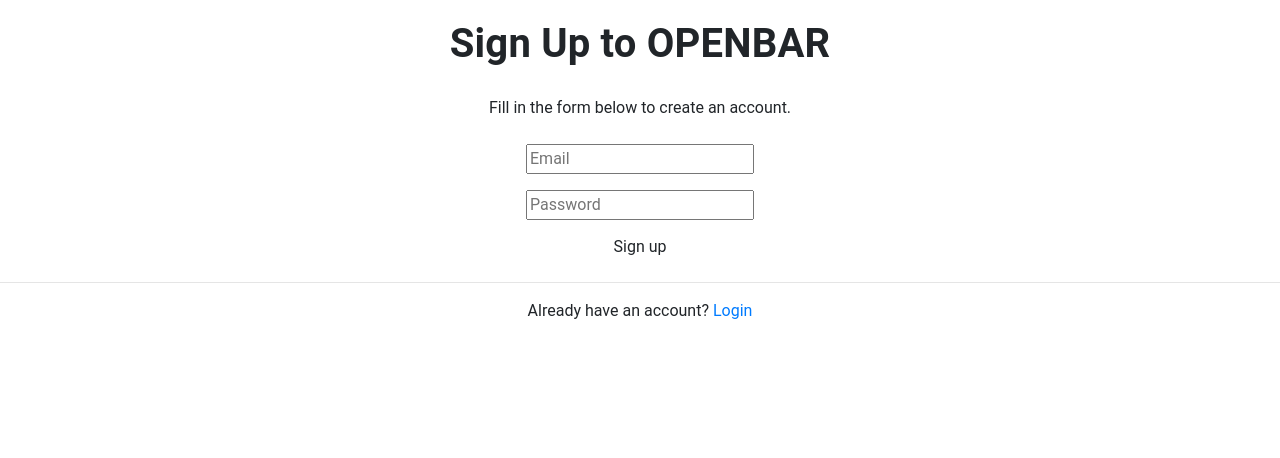
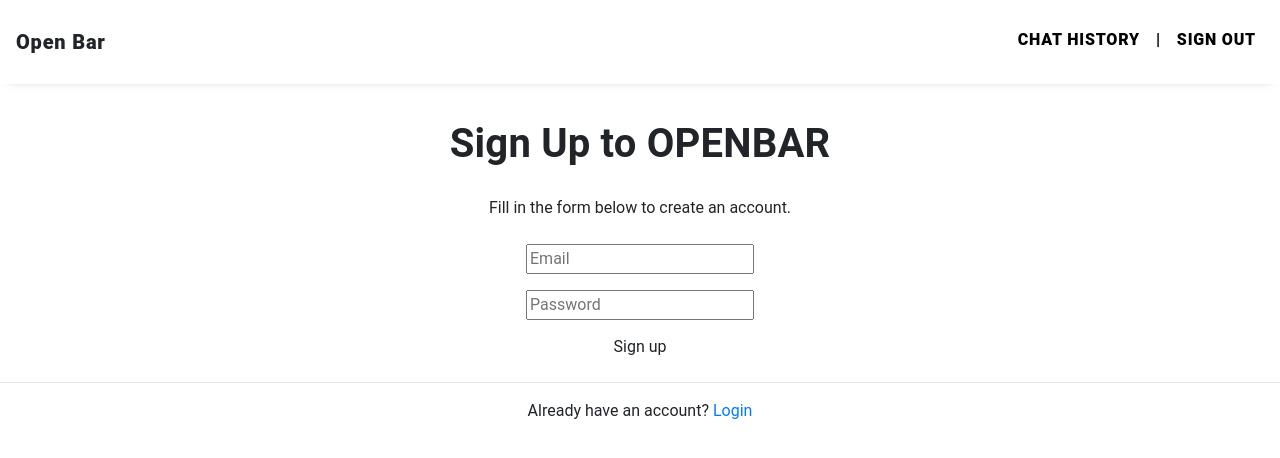
Before and after one commit to firemochii/hack20, a React (Create React App) app in the folder vent2me/: page /signup in a window 1280 px wide. Shown: the top 458 px of the page. Built offline with nearby package versions, Linux system fonts and the light colour scheme; no server answers.

Commit message:
fix log-in

```diff
--- a/vent2me/src/App.js
+++ b/vent2me/src/App.js
@@ -1,5 +1,6 @@
 import React, { Component } from "react";
 
+import firebase from 'firebase'
 import NavBar from "./Navbar";
 import {
   Route,
@@ -39,8 +40,15 @@
     })
   }
 
+  handleSignOut = () => {
+    firebase.auth().signOut()
+  }
+
   render() {
     return this.state.loading === true ? <h2>Loading...</h2> : (
+
+    <div>
+      <NavBar handleSignOut={this.handleSignOut}/>
       <Router>
         <Switch>
           <PrivateRoute path="/chat" authenticated={this.state.authenticated} component={Chat}></PrivateRoute>
@@ -50,6 +58,8 @@
           <Redirect to="/login" /> {/* Default Page*/}
         </Switch>
       </Router>
+
+      </div>
     );
   }
 }
--- a/vent2me/src/Chat.js
+++ b/vent2me/src/Chat.js
@@ -59,8 +59,6 @@
     render() {
         return (
             <div>
-
-              <NavBar />
               <div class="row chatpage">
                 <div class="column col1">
                   <h1>Resources</h1>
--- a/vent2me/src/Login.js
+++ b/vent2me/src/Login.js
@@ -77,7 +77,7 @@
           </div>
           <hr />
           <p>
-            Don't have an account? <Link to="/signup">Sign up</Link>
+            Don't have an account? <Link to="/signup" >Sign up</Link>
           </p>
         </form>
       </div>
--- a/vent2me/src/Navbar.js
+++ b/vent2me/src/Navbar.js
@@ -1,6 +1,10 @@
 import React, { Component } from "react";
 
 export default class NavBar extends Component {
+  handleSignOut = () => {
+    this.props.handleSignOut();
+  }
+
   render() {
     return (
       <nav className="nav navbar navbar-expand bg-white">
@@ -21,7 +25,7 @@
               </span>
             </li>
             <li className="nav-item">
-              <a className="nav-link" href="#">
+              <a className="nav-link" href="#" onClick={this.handleSignOut}>
                 SIGN OUT
               </a>
             </li>
--- a/vent2me/src/openbar.css
+++ b/vent2me/src/openbar.css
@@ -125,3 +125,7 @@
 .chatpage {
   padding-top: 100px;
 }
+
+.signup {
+  padding-top: 100px;
+}
```
